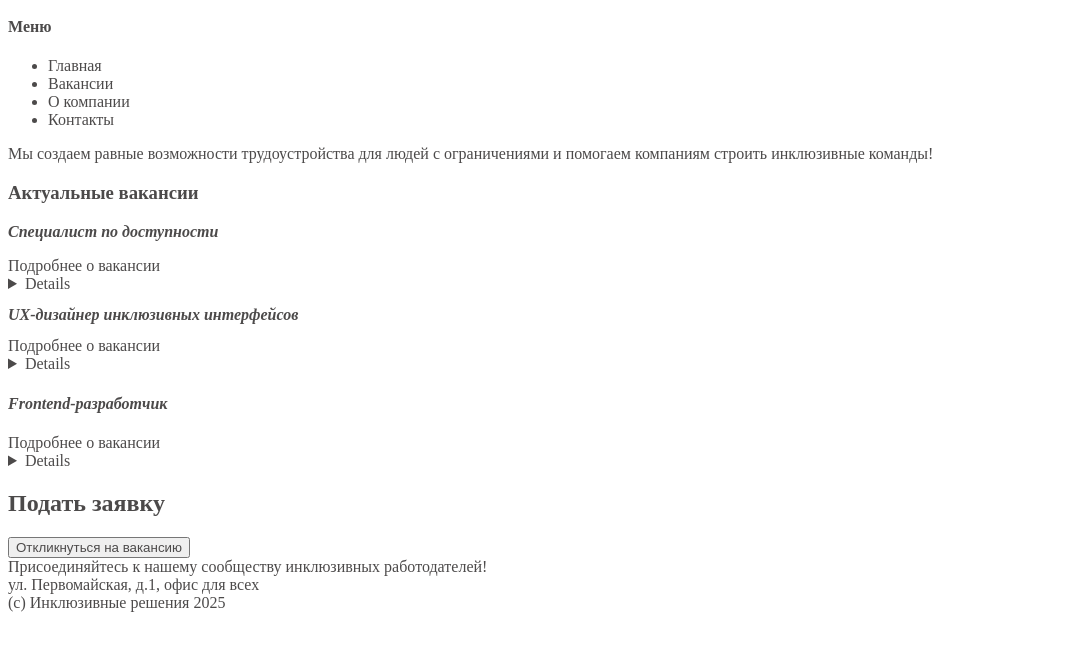
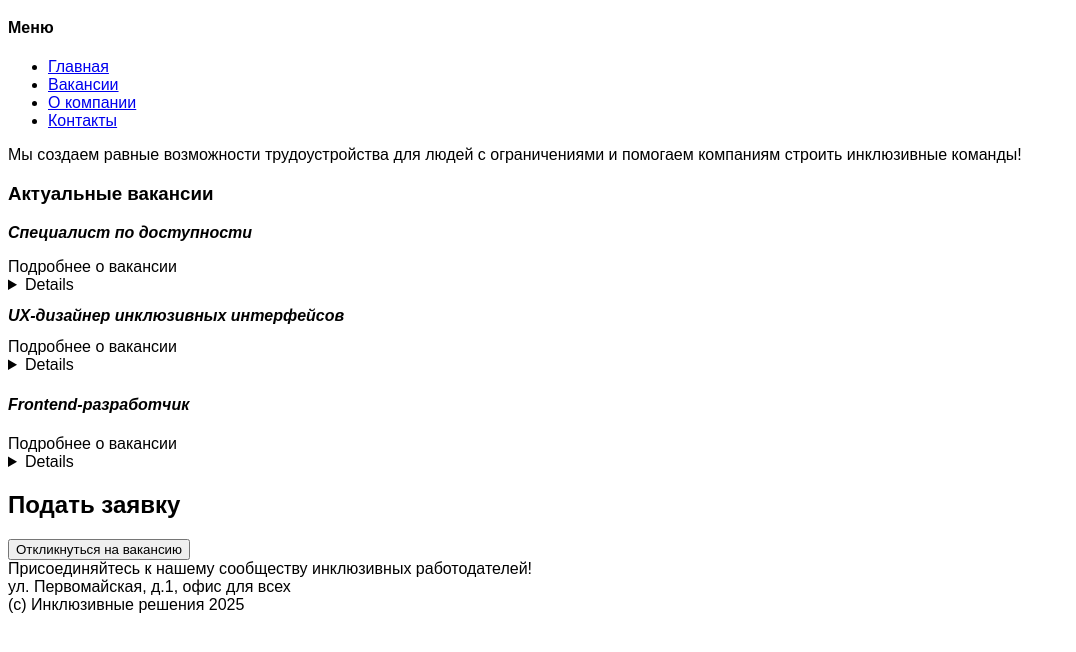
Before and after one commit to Luca324/a11y, a plain HTML site: page index.html in a window 1280 px wide. Shown: the part 78-730 px from the top of the page, without its empty margins (0-1076 px from the left). Drawn offline with Linux system fonts and the light colour scheme.

Commit message:
Update index.html

```diff
--- a/index.html
+++ b/index.html
@@ -1,11 +1,12 @@
 <!doctype html>
 <html>
+
 <head lang="f">
     <meta charset="UTF-8" />
 </head>
 <style>
     * {
-            color: #4c4a4a;
+            font-family: Arial, sans-serif;
     }
 
     .hidden {
@@ -31,9 +32,10 @@
         font-style: italic;
     }
 </style>
+
 <body>
     <div>
-            <a href="/">
+        <a href="/" alt="Логотип Яндекса">
             <img src="https://contest.yandex.rumedia/logo.jpg" />
         </a>
     </div>
@@ -42,14 +44,10 @@
     <div>
         <h4>Меню</h4>
         <ul>
-                <li onclick="location.href='/'" role="link">Главная</li>
-                <li onclick="location.href='/vacancies'" role="link">
-                    Вакансии
-                </li>
-                <li onclick="location.href='/about'" role="link">О компании</li>
-                <li onclick="location.href='/contacts'" role="link">
-                    Контакты
-                </li>
+            <li><a href="/">Главная</a></li>
+            <li><a href="/vacancies">Вакансии</a></li>
+            <li><a href="/about">О компании</a></li>
+            <li><a href="/contacts">Контакты</a></li>
         </ul>
     </div>
 
@@ -100,9 +98,7 @@
 
         <div>
             <h2>Подать заявку</h2>
-                <div
-                    onclick="document.querySelector('.modal').classList.remove('hidden');"
-                >
+            <div onclick="document.querySelector('.modal').classList.remove('hidden');">
                 <button id="apply">Откликнуться на вакансию</button>
             </div>
         </div>
@@ -111,10 +107,7 @@
     <div class="modal hidden" id="modal">
         <div class="heading">
             <h3>Ваш отклик</h3>
-                <div
-                    tabindex="-1"
-                    onclick="document.querySelector('#modal').classList.add('hidden')"
-                >
+            <div tabindex="-1" onclick="document.querySelector('#modal').classList.add('hidden')">
                 ❌
             </div>
         </div>
@@ -127,9 +120,7 @@
             </select>
 
             <div>
-                    <span id="work_format_label"
-                        >Предпочитаемый формат работы</span
-                    >
+                <span id="work_format_label">Предпочитаемый формат работы</span>
                 <span>Удаленно</span>
                 <input id="format1" type="checkbox" checked />
                 <span>Офис</span>
@@ -155,11 +146,8 @@
 
             <div>
                 <span>Особые потребности для рабочего места </span>
-                    <textarea
-                        id="accessibility_needs"
-                        rows="3"
-                        placeholder="Опишите необходимые адаптации рабочего места, если требуются"
-                    ></textarea>
+                <textarea id="accessibility_needs" rows="3"
+                    placeholder="Опишите необходимые адаптации рабочего места, если требуются"></textarea>
             </div>
 
             <button onclick="alert('Заявка отправлена!')">
@@ -179,4 +167,5 @@
         <div>(с) Инклюзивные решения 2025</div>
     </div>
 </body>
+
 </html>
```
Lines whose indentation alone changed are shown as unchanged.
